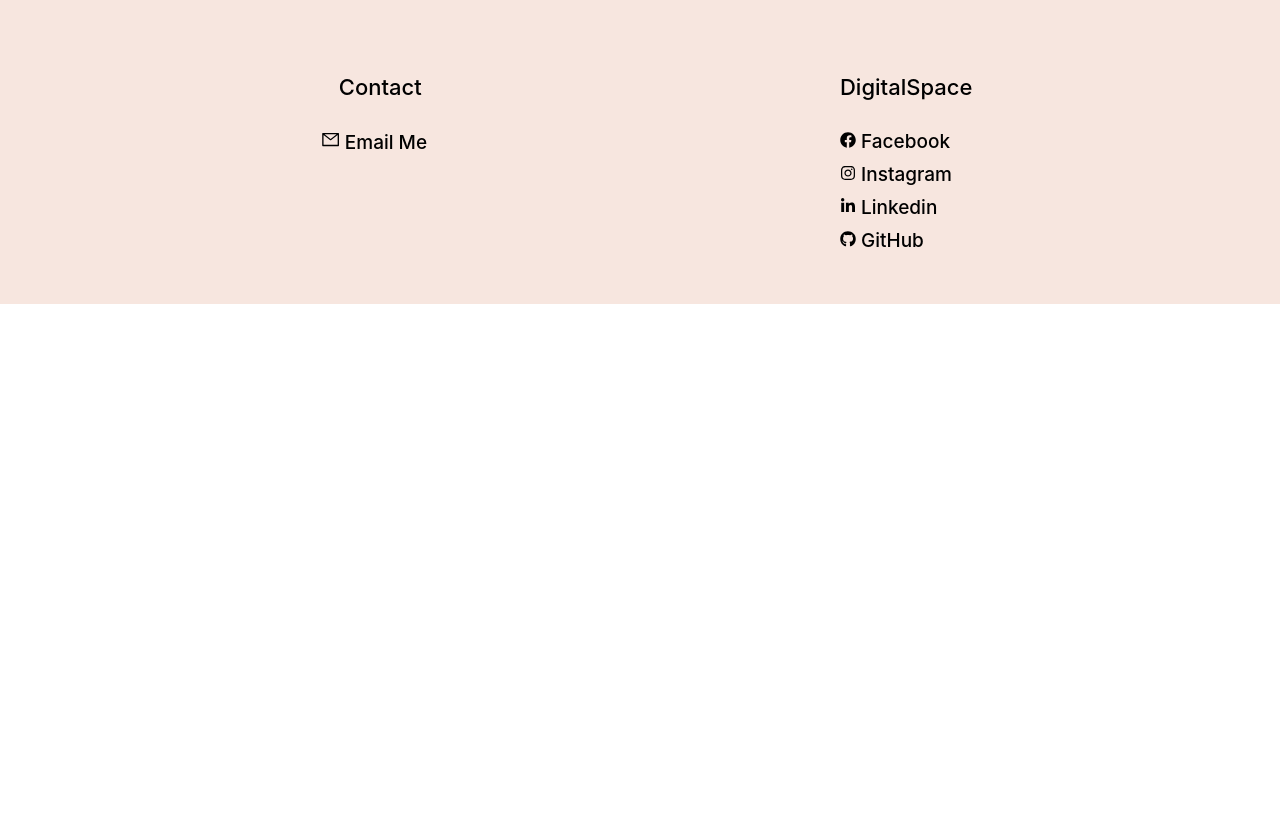
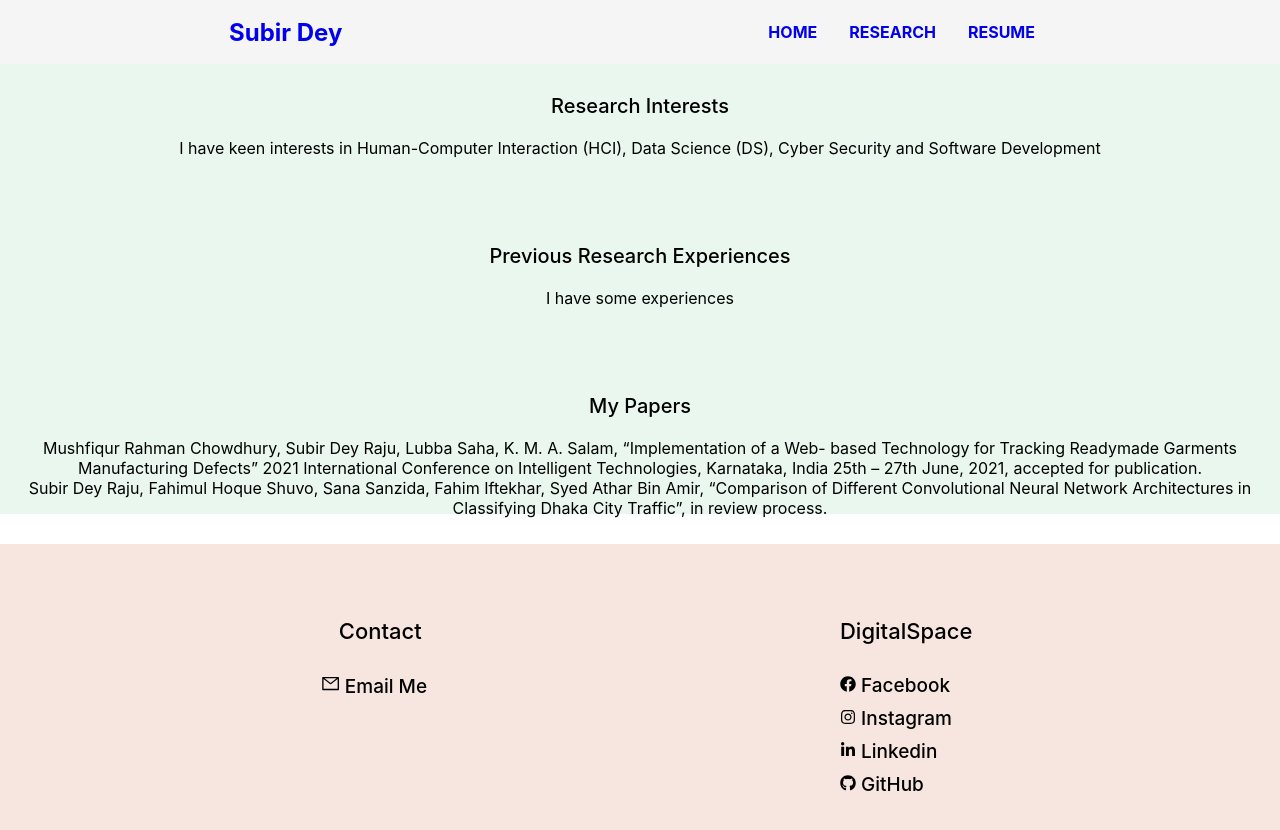
Before and after one commit to subir-raju/Portfolio, a React (Create React App) app: page /research in a window 1280 px wide. Shown: the top 830 px of the page. Before the commit the page ends 800 px from the top, so only its background shows below. Built offline with nearby package versions, Linux system fonts and the light colour scheme; a web font is replaced by a local one.

Commit message:
Research part added

```diff
--- a/src/components/About.js
+++ /dev/null
@@ -1,24 +0,0 @@
-import React from 'react';
-import Navbar from './Navbar';
-import './About.css';
-import './Section.css';
-
-const About = () => {
-    return(
-        <>
-        <Navbar />
-         <div className='container-home'>
-            <div className='about-note'>
-                <p>Born in the beautiful mountainous
-                    land of Bangladesh, Rangamati.
-
-                </p>
-
-            </div>
-         </div>
-        </>
-
-    );
-}
-
-export default About;
--- a/src/components/Contact.js
+++ /dev/null
@@ -1,22 +0,0 @@
-import React from 'react';
-import Navbar from './Navbar';
-import './Section.css';
-
-const Contact = () => {
-    return(
-        <>
-        <Navbar />
-        <div className='container-home'>
-            <div className='contact-note'>
-                <p>My Contact details will be posted here shortly
-
-                </p>
-
-            </div>
-         </div>
-        </>
-
-    );
-}
-
-export default Contact;
--- a/src/components/NavComponent.js
+++ b/src/components/NavComponent.js
@@ -1,16 +1,16 @@
 import React from 'react';
 import { BrowserRouter, Route, Routes } from 'react-router-dom';
-import About from './About';
+import Research from './Research';
 import Home from './Home';
-import Contact from './Contact';
+import Resume from './Resume';
 
 function NavComponent() {
   return (
    <BrowserRouter>
    <Routes>
     <Route path="/" element={<Home/>} />
-    <Route path="/about" element={<About />} />
-    <Route path="/contact" element={<Contact />} />
+    <Route path="/research" element={<Research />} />
+    <Route path="/resume" element={<Resume />} />
    </Routes>
    </BrowserRouter>
   );
--- a/src/components/Navbar.js
+++ b/src/components/Navbar.js
@@ -17,10 +17,10 @@ const Navbar = () => {
                         <NavLink to ='/'><b>Home</b></NavLink>
                     </li>
                     <li>
-                        <NavLink to='/about'><b>About</b></NavLink>
+                        <NavLink to='/research'><b>Research</b></NavLink>
                     </li>
                     <li>
-                        <NavLink to='/contact'><b>Contact</b></NavLink>
+                        <NavLink to='/resume'><b>Resume</b></NavLink>
                     </li>
                 </ul>
             </nav>
--- /dev/null
+++ b/src/components/Research.css
@@ -0,0 +1,17 @@
+.container-research {
+    height: 60vh;
+    align-items: center;
+    text-align: center;
+    justify-content: center;
+}
+.research-div {
+    height: 150px;
+    width: 100%;
+    background-color: #E9F7EF;
+}
+.research-div h3{
+    font-size: 20px;
+    font-weight: 500;
+    padding-top: 30px;
+    padding-bottom: 20px;
+}
--- /dev/null
+++ b/src/components/Research.js
@@ -0,0 +1,39 @@
+import React from 'react';
+import Navbar from './Navbar';
+import './Research.css';
+import './Section.css';
+
+const About = () => {
+    return(
+        <>
+        <Navbar />
+         <div className='container-research'>
+            <div className='research-div'>
+                <h3>Research Interests</h3>
+                <p>I have keen interests in Human-Computer Interaction (HCI),
+                    Data Science (DS), Cyber Security and Software Development
+                </p>
+            </div>
+            <div className='research-div'>
+                <h3>Previous Research Experiences</h3>
+                <p> I have some experiences</p>
+            </div>
+            <div className='research-div'>
+                <h3>My Papers</h3>
+                <p>Mushfiqur Rahman Chowdhury, Subir Dey Raju, Lubba Saha,
+                     K. M. A. Salam, “Implementation of a Web- based Technology
+                     for Tracking Readymade Garments Manufacturing Defects” 2021
+                     International Conference on Intelligent Technologies, Karnataka,
+                      India 25th – 27th June, 2021, accepted for publication.</p>
+                      <p>Subir Dey Raju, Fahimul Hoque Shuvo, Sana Sanzida, Fahim Iftekhar,
+                        Syed Athar Bin Amir, “Comparison of Different Convolutional
+                        Neural Network Architectures in Classifying Dhaka City
+                        Traffic”, in review process.</p>
+            </div>
+        </div>
+        </>
+
+    );
+}
+
+export default About;
--- /dev/null
+++ b/src/components/Resume.css
@@ -0,0 +1,3 @@
+.button {
+    font-size: 20px;
+}
--- /dev/null
+++ b/src/components/Resume.js
@@ -0,0 +1,37 @@
+import React from 'react';
+import Navbar from './Navbar';
+import './Section.css';
+import './Resume.css';
+
+const Tebular_Format_URL='http://localhost:3001/Resume/Tebular/CV_SubirDeyRaju.pdf'
+const Normal_Format_URL='http://localhost:3001/Resume/Normal/CV_SubirDeyRaju.pdf'
+
+const Contact = () => {
+const downloadFileAtURL=(url)=>{
+    const fileName = url.split('/').pop();
+    const aTag=document.createElement('a');
+    aTag.href = url;
+    aTag.setAttribute("download",fileName);
+    document.body.appendChild(aTag);
+    aTag.click();
+    aTag.remove();
+};
+
+    return(
+        <>
+        <Navbar />
+
+        <div className='container-home'>
+            <div className='contact-note'>
+                <h3>Click here to download my resume in Tebular format</h3>
+                <button onClick={()=>{downloadFileAtURL(Tebular_Format_URL)}}>Download Resume in Tebular Format</button>
+                <h3>Click here to download my resume in Original Format</h3>
+                <button onClick={()=>{downloadFileAtURL(Normal_Format_URL)}}>Download Normal Format</button>
+            </div>
+         </div>
+        </>
+
+    );
+}
+
+export default Contact;
```
Also changed, not shown: src/components/About.css (deleted), 2 other files (tests, documents, lock files or other folders).
